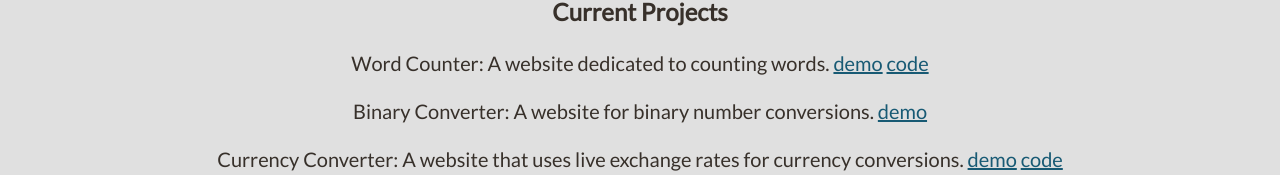
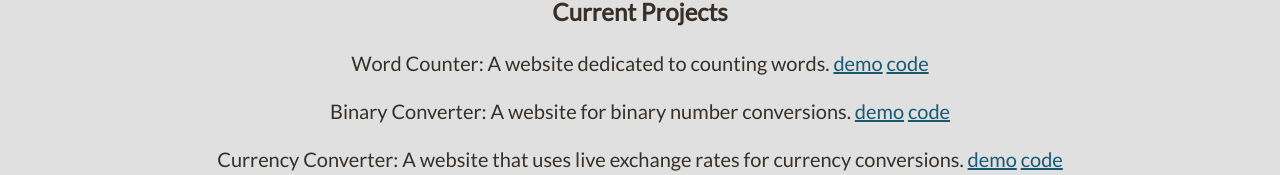
Before and after one commit to chrisdarling/chrisdarling.github.io, a plain HTML site: page index.html in a window 1280 px wide. Shown: the part 1402-1577 px from the top of the page. Drawn offline with Linux system fonts and the light colour scheme.

Commit message:
Update index.html

```diff
--- a/index.html
+++ b/index.html
@@ -55,7 +55,7 @@
 				      		<h2>Current Projects</h2>
 				      		<ul>
 				  			<li>Word Counter: A website dedicated to counting words. <a href="WordCounter/word-counter.html">demo</a> <a href="https://github.com/chrisdarling/WordCounter/blob/master/js/count.js">code</a></li>
-				      			<li>Binary Converter: A website for binary number conversions. <a href="BinayToDecimal/binary-converter.html">demo</a></li>
+				      			<li>Binary Converter: A website for binary number conversions. <a href="BinayToDecimal/binary-converter.html">demo</a> <a href="https://github.com/chrisdarling/BinaryConverter/blob/master/binary-converter.html">code</a></li>
 				      			<li>Currency Converter: A website that uses live exchange rates for currency conversions. <a href="Currency/index.html">demo</a> <a href="https://github.com/chrisdarling/CurrencyConverter/blob/master/js/app.js"> code</a></li>
 				      		</ul>
 
```
